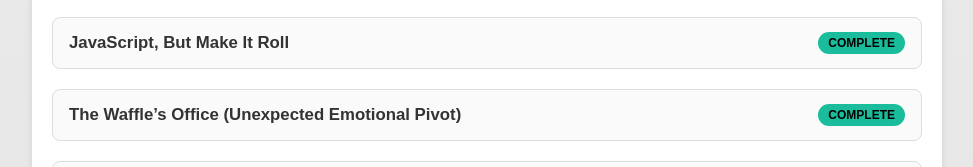
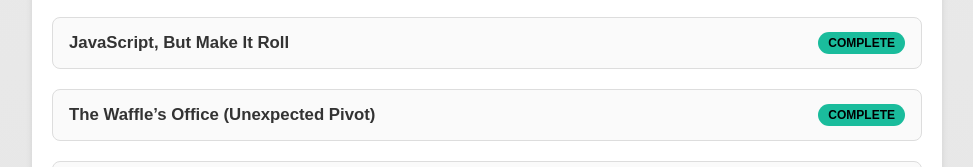
Before and after one commit to micsto7893/vigilant-waffle, a plain HTML site: page index.html in a window 1280 px wide. Shown: the part 2188-2355 px from the top of the page, without its empty margins (153-1126 px from the left). Drawn offline with Linux system fonts and the light colour scheme.

Commit message:
Update index.html

```diff
--- a/index.html
+++ b/index.html
@@ -231,7 +231,7 @@
 
       <details class="shenanigan-card">
   <summary class="shenanigan-summary">
-    <span class="shenanigan-title">The Waffle’s Office (Unexpected Emotional Pivot)</span>
+    <span class="shenanigan-title">The Waffle’s Office (Unexpected Pivot)</span>
     <span class="status complete">Complete</span>
   </summary>
 
```
